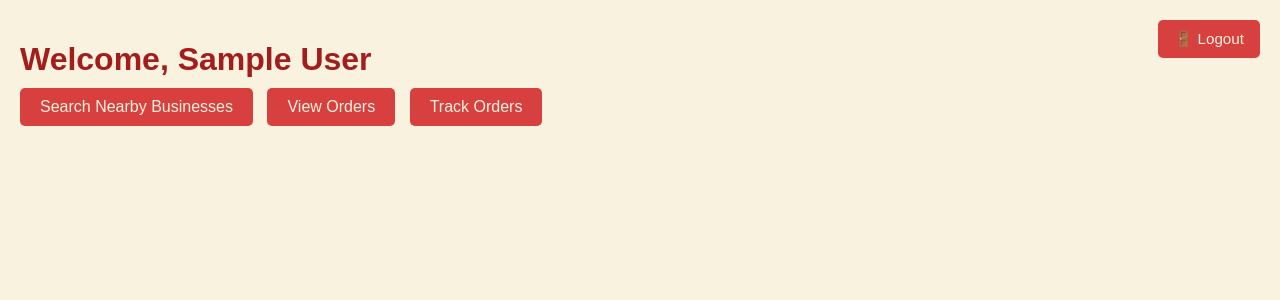
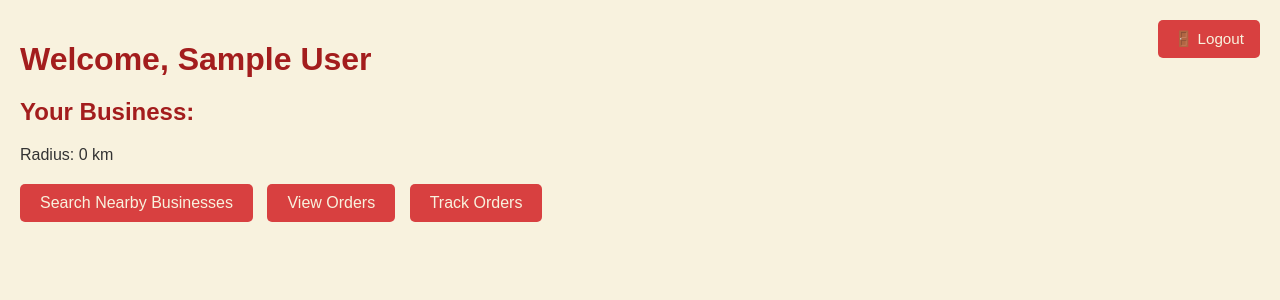
Before and after one commit to niconicsss/pa-hack-test-1, a PHP site: page /dashboard.php in a window 1280 px wide. Shown: the top 300 px of the page. Run offline with PHP 8.4, Linux system fonts and the light colour scheme; the visitor is signed in with stand-in values (Sample User, id 1).

Commit message:
dashboard

```diff
--- a/dashboard.php
+++ b/dashboard.php
@@ -31,6 +31,9 @@ $user = $stmt->fetch();
 
     <h1>Welcome, <?php echo htmlspecialchars($user['name']); ?></h1>
 
+    <h2>Your Business: <?php echo htmlspecialchars($user['business']); ?></h2>
+    <p>Radius: <?php echo htmlspecialchars($user['radius']); ?> km</p>
+
     <!-- Button to search nearby businesses -->
     <a href="business/list.php">Search Nearby Businesses</a>
 
```
